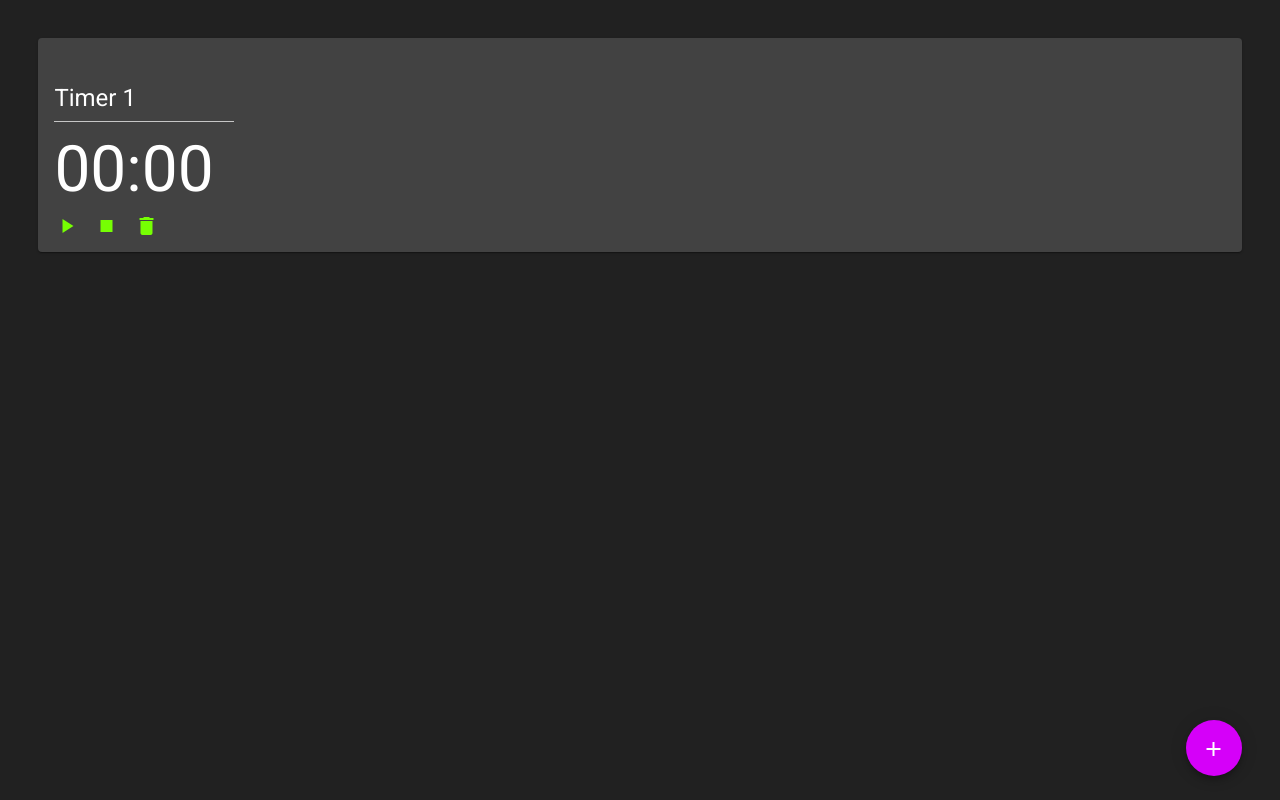
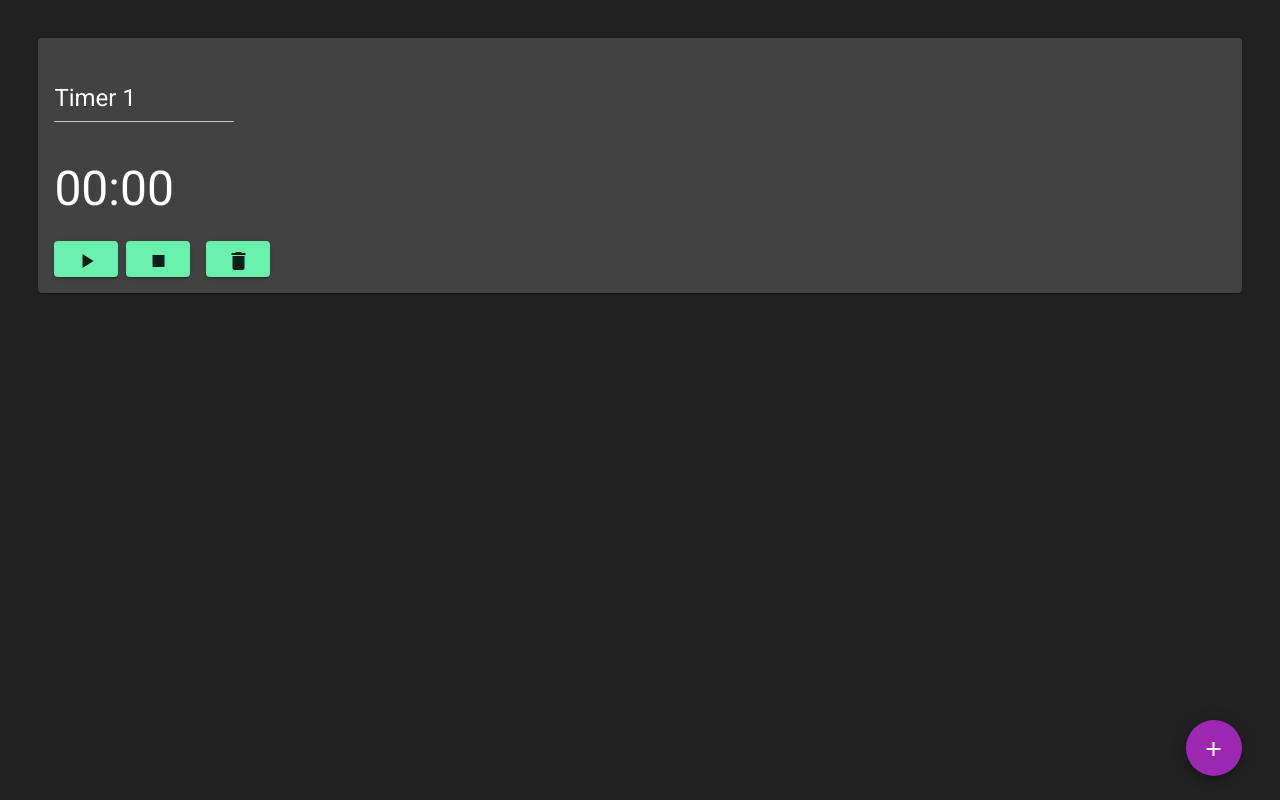
Before and after one commit to Wellvergton/cron, an Angular app: page / in a window 1280 px wide. Built offline with nearby package versions, Linux system fonts and the light colour scheme.

Commit message:
Improvements on style

```diff
--- a/src/app/timer/timer.component.html
+++ b/src/app/timer/timer.component.html
@@ -11,17 +11,17 @@
   </mat-card-content>
   <mat-card-actions>
     <button
-      mat-icon-button
+      mat-raised-button
       color="primary"
       (click)="!timeIsRunning ? start() : pause()"
     >
       <mat-icon *ngIf="!timeIsRunning">play_arrow</mat-icon>
       <mat-icon *ngIf="timeIsRunning">pause</mat-icon>
     </button>
-    <button mat-icon-button color="primary" (click)="stop()">
+    <button mat-raised-button color="primary" (click)="stop()">
       <mat-icon>stop</mat-icon>
     </button>
-    <button mat-icon-button color="primary" (click)="delete()">
+    <button mat-raised-button color="primary" (click)="delete()">
       <mat-icon>delete</mat-icon>
     </button>
   </mat-card-actions>
--- a/src/app/timer/timer.component.scss
+++ b/src/app/timer/timer.component.scss
@@ -4,10 +4,23 @@ mat-card {
 
 input::selection {
   background-color: white;
-  color: #00be00;
+  color: #1b5e20;
 }
 
 p {
-  font-size: 4rem;
+  font-size: 3rem;
+  line-height: normal;
   user-select: none;
 }
+
+mat-card-actions {
+  margin-left: 0;
+}
+
+mat-card > mat-card-actions:last-child {
+  margin-bottom: 0;
+}
+
+mat-card-actions button:first-child {
+  margin-right: 8px;
+}
--- a/src/styles.scss
+++ b/src/styles.scss
@@ -7,8 +7,8 @@ $cron-theme: mat-light-theme($cron-primary, $cron-accent);
 
 @include angular-material-theme($cron-theme);
 
-$dark-primary: mat-palette($mat-light-green, A400);
-$dark-accent: mat-palette($mat-purple, A400);
+$dark-primary: mat-palette($mat-green, A200);
+$dark-accent: mat-palette($mat-purple, 500);
 $dark-theme: mat-dark-theme($dark-primary, $dark-accent);
 
 .cron-dark-theme {
```
